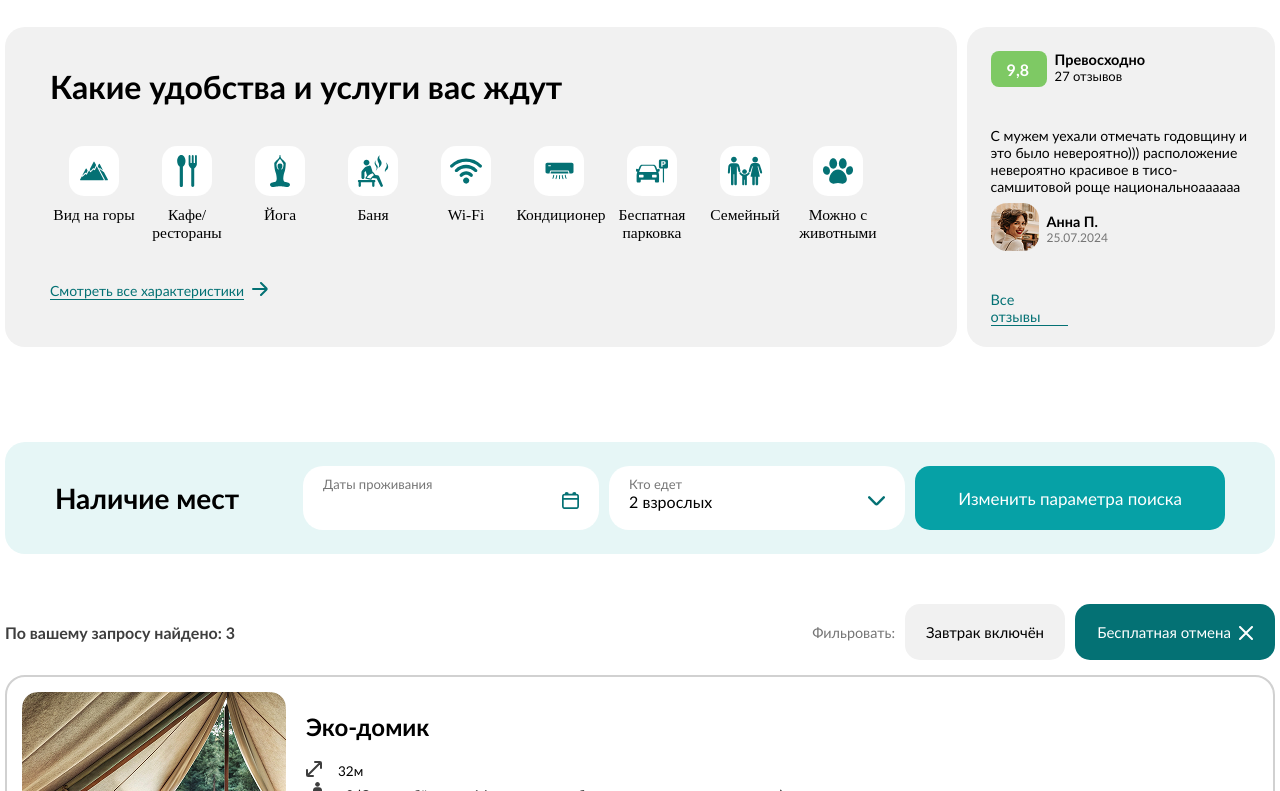
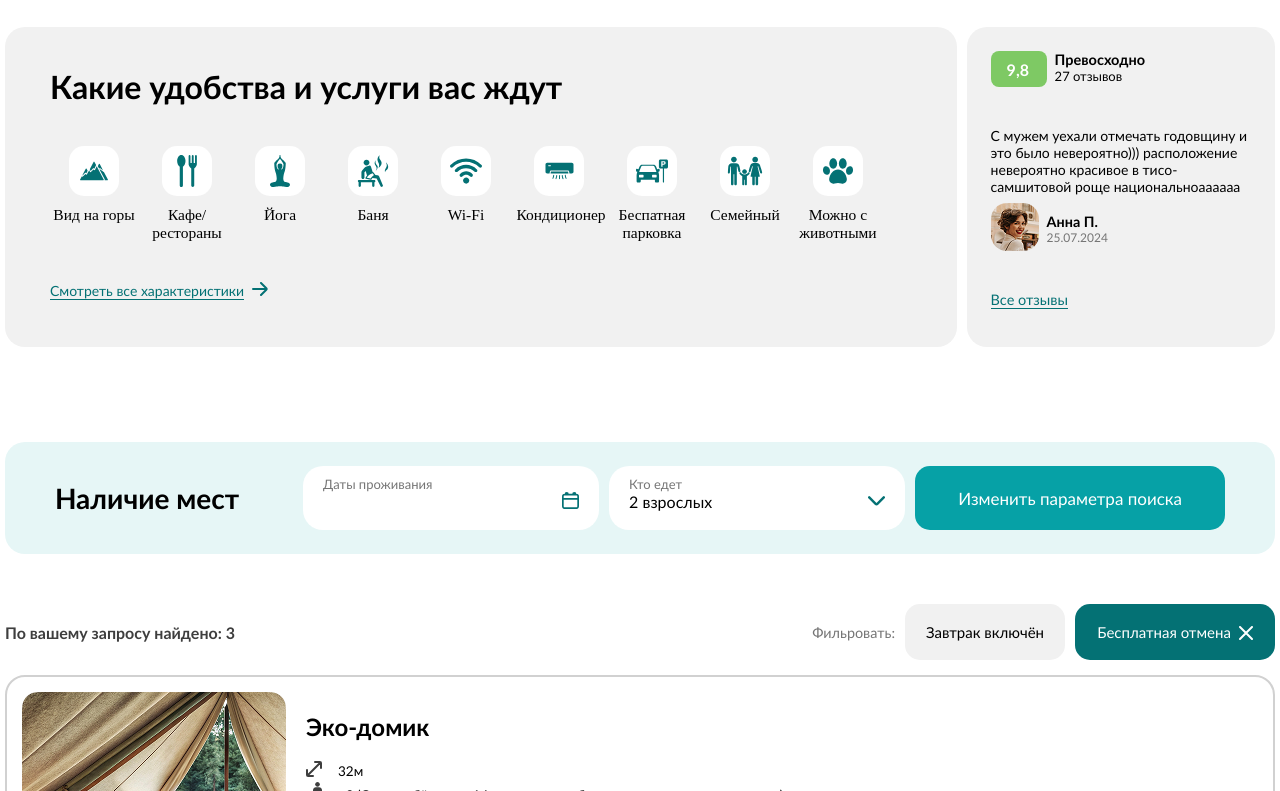
Before and after one commit to dantauu/glamping, a Next.js app: page /card-object in a window 1280 px wide. Shown: the part 938-1729 px from the top of the page. Built offline with nearby package versions, Linux system fonts and the light colour scheme.

Commit message:
fix width

```diff
--- a/src/intities/intities-card-object/comfort/comfort.module.scss
+++ b/src/intities/intities-card-object/comfort/comfort.module.scss
@@ -127,7 +127,7 @@
 
 .reviewFull {
     cursor: pointer;
-    width: 77.3px;
+    width: 77.5px;
 }
 
 .reviewFullInner {
```
